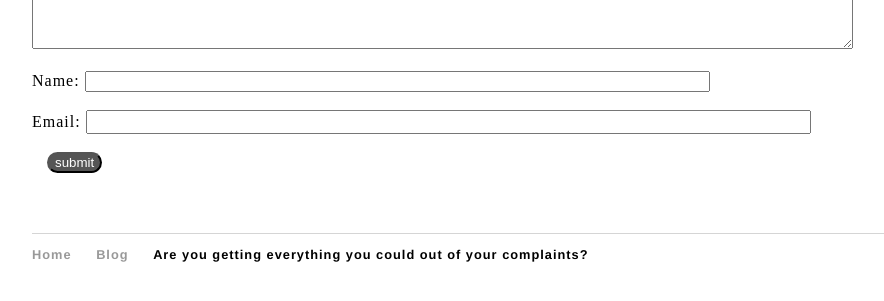
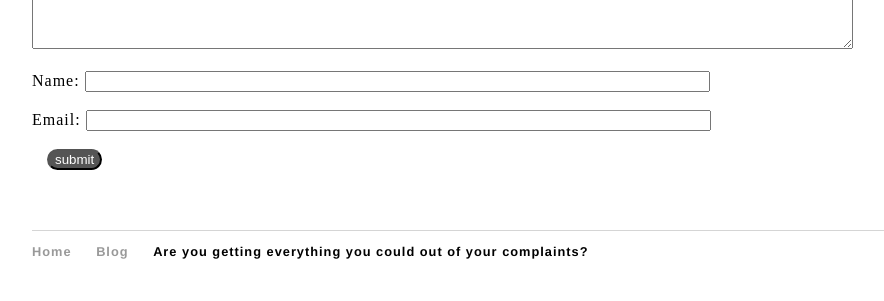
Before and after one commit to alfonsopacino/aalfonsopacinol, a Jekyll site: the page built from index.html, in a window 1280 px wide. Shown: the part 573-874 px from the top of the page, without its empty margins (160-1044 px from the left). Built offline with Jekyll 4.4.1, drawn with Linux system fonts in a browser that asks for light colours.

Commit message:
Update index.html

```diff
--- a/index.html
+++ b/index.html
@@ -15,7 +15,7 @@ Name:
 <input name="penname" required="" size="75" type="text" value="" style="color: grey; "/>
 <br><br>
 Email:
-<input name="email" required="" size="75" type="email" value="" style="color: grey; font-size: 1em;"/>
+<input name="email" required="" size="75" type="email" value="" style="color: grey;"/>
 <br><br>
 <input name="submit" type="submit" value="submit" style="background-color: #555555; color: #fff; margin-left: 15px; border-radius: 20px;"/>
 </form>
```
